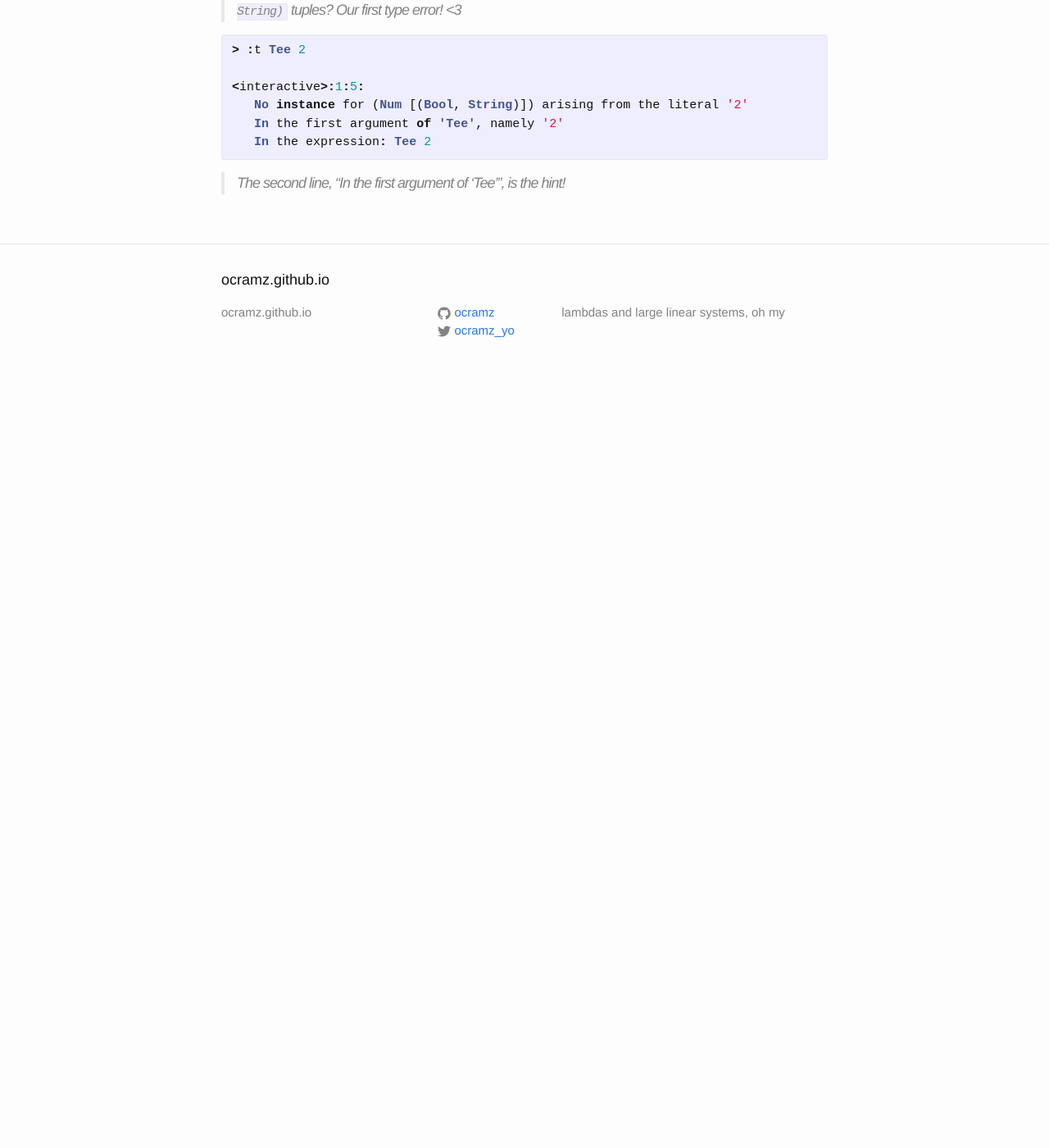
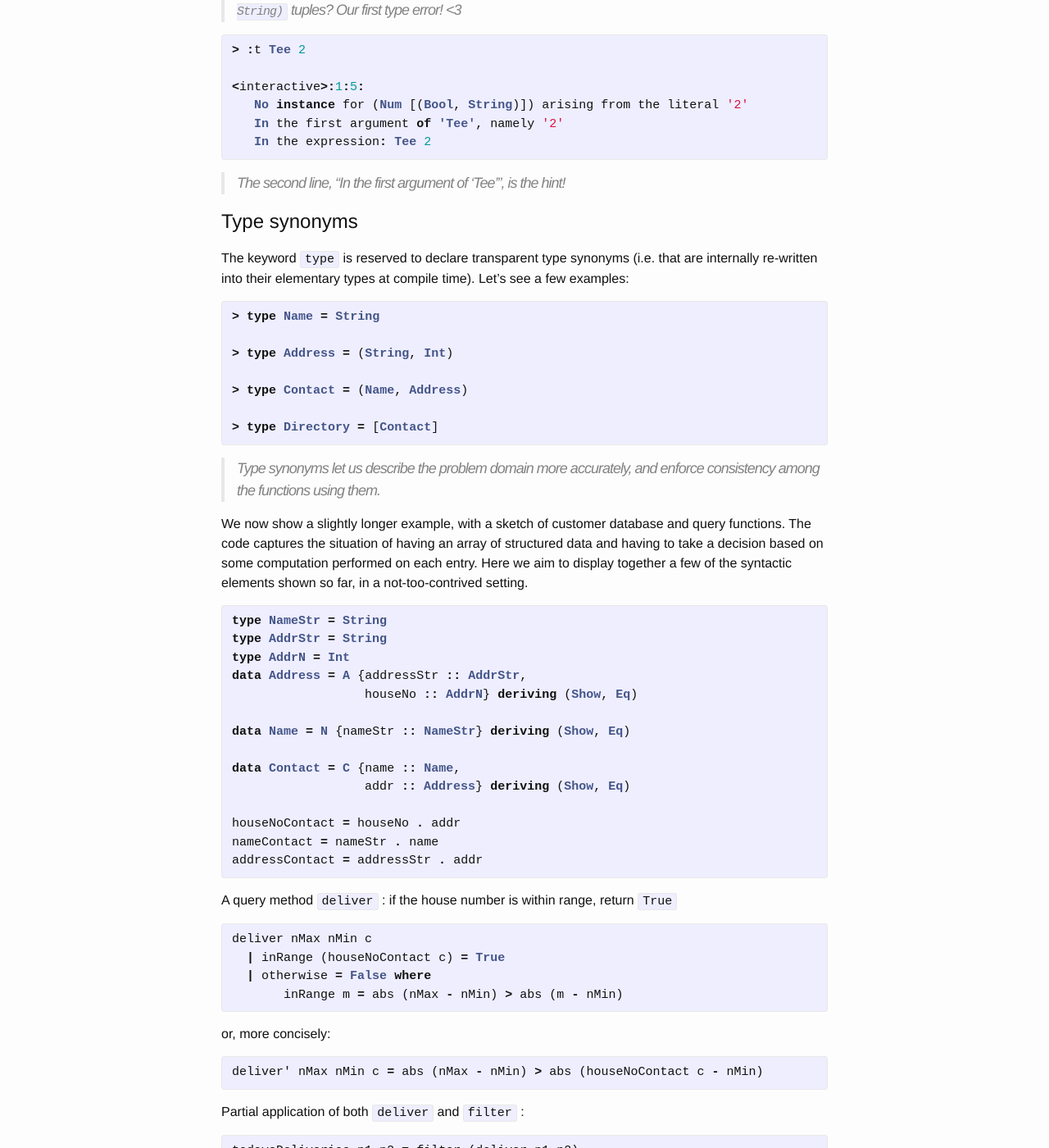
Before and after one commit to ocramz/ocramz.github.io, a Jekyll site: the page built from _posts/2015-08-21-haskell-tut-v1.markdown, in a window 1280 px wide and 1400 px high, scrolled down 12908 px. Shown: the whole window at 82% size. Built offline with Jekyll 4.4.1, drawn with Linux system fonts in a browser that asks for light colours; Markdown is read by kramdown in place of the engine named in the settings; formulas are drawn with MathJax 3; before the commit the page ends 13383 px from its top, so only the background shows below that; some of the changed text lies outside the part shown.

Commit message:
blog update

```diff
--- a/_posts/2015-08-21-haskell-tut-v1.markdown
+++ b/_posts/2015-08-21-haskell-tut-v1.markdown
@@ -586,8 +586,153 @@ Next, we access an internal field in a purely functional style, by composition o
 
 > The second line, "In the first argument of 'Tee'", is the hint!
 
+# Type synonyms
+
+The keyword `type` is reserved to declare transparent type synonyms (i.e. that are internally re-written into their elementary types at compile time). Let's see a few examples:
+
+{% highlight haskell %}
+> type Name = String
+
+> type Address = (String, Int)
+
+> type Contact = (Name, Address)
+
+> type Directory = [Contact]
+{% endhighlight %}
+
+> Type synonyms let us describe the problem domain more accurately, and enforce consistency among the functions using them.
+
+We now show a slightly longer example, with a sketch of customer database and query functions. The code captures the situation of having an array of structured data and having to take a decision based on some computation performed on each entry. Here we aim to display together a few of the syntactic elements shown so far, in a not-too-contrived setting.
+
+{% highlight haskell %}
+type NameStr = String
+type AddrStr = String
+type AddrN = Int
+data Address = A {addressStr :: AddrStr,
+                  houseNo :: AddrN} deriving (Show, Eq)
+
+data Name = N {nameStr :: NameStr} deriving (Show, Eq)
+
+data Contact = C {name :: Name,
+                  addr :: Address} deriving (Show, Eq)
+
+houseNoContact = houseNo . addr
+nameContact = nameStr . name
+addressContact = addressStr . addr
+{% endhighlight %}
+
+A query method `deliver` : if the house number is within range, return `True`
+
+{% highlight haskell %}
+deliver nMax nMin c
+  | inRange (houseNoContact c) = True
+  | otherwise = False where
+       inRange m = abs (nMax - nMin) > abs (m - nMin)
+{% endhighlight %}
+
+or, more concisely:
+
+{% highlight haskell %}
+deliver' nMax nMin c = abs (nMax - nMin) > abs (houseNoContact c - nMin)
+{% endhighlight %}
+
+Partial application of both `deliver` and `filter` :
+
+{% highlight haskell %}
+todaysDeliveries n1 n2 = filter (deliver n1 n2)
+{% endhighlight %}
+
+We can now load the previous code snippet in GHCi and see the signature of today's delivery list, mapping from two house numbers and a list of contacts to the subset of the original contact list whose house number lies within the range.
+
+{% highlight haskell %}
+> :t todaysDeliveries
+todaysDeliveries :: AddrN -> AddrN -> [Contact] -> [Contact]
+{% endhighlight %}
+
+> Haskell uses a _decidable_ type system (the Hindley-Milner system) which allows the type-checking algorithm to always terminate without the user having to supply type annotations; in the above example we see the utility of this: using partial application wisely, we can achieve the desired signature function very concisely.
+
+> Concise code has very far-reaching implications than just "looking clever": it greatly simplifies reasoning, correctness checks, refactoring and knowledge propagation. This is one of the many examples in which Haskell's theoretical foundations enable very practical advantages.
+
+An example data entry for the delivery example above:
+
+{% highlight haskell %}
+name1 = N "John Doe"
+addr1 = A "Potato St." 42
+contact1 = C name1 addr1
+
+> :t contact1
+contact1 :: Contact
+{% endhighlight %}
+
+# Algebraic types
+
+We have already seen an instance of an algebraic datatype (ADT): `Bool` can have two mutually exclusive values.
+
+{% highlight haskell %}
+> data Bool = True | False
+
+> data PS = Tri | Cir | Sqr | Crs
+{% endhighlight %}
+
+
+# Polymorphic types
+Polymorphic types can be thought of a labeled scaffolding for more elementary types; in the following example we show how the constructor `Pt a a` can be specialized to cater for various needs:
+
+{% highlight haskell %}
+> data Point a = Pt a a
+
+> :t Pt 2 3
+Pt 2 3 :: Num a => Point a
+
+> :t Pt 'c' 'd'
+Pt 'c' 'd' :: Point Char
+
+> let inside p1 p2 = let normP (Pt x y) = x^2 + y^2 in normP p1 < normP p2
+
+> :t inside
+inside :: (Ord a, Num a) => Point a -> Point a -> Bool
+{% endhighlight %}
+
+A simple polymorphic datatype to represent a computation that can fail is `Maybe a`:
+
+{% highlight haskell %}
+> data Maybe a = Nothing | Just a
+{% endhighlight %}
+
+For example, we can implement a simple "safe division", as follows
+
+{% highlight haskell %}
+safeDiv a b
+  | b /= 0 = Just ( a/b )
+  | otherwise = Nothing
+
+> :t safeDiv
+safeDiv :: (Eq a, Fractional a) => a -> a -> Maybe a
+{% endhighlight %}
+
+> The `Maybe a` type is a simple way to treat _errors as values_, and to perform further computation on them, rather than letting the program fail and stop.
+
+# Recursive types
+
+Next, we introduce a handy binary tree type `Tree a`, which can be either a "leaf" `L` carrying a type `a`, i.e. `L a`, or a ``branch'' `B` carrying two `Tree a`'s.
+
+{% highlight haskell %}
+> data Tree a = L a | B (Tree a) (Tree a) deriving Show
+
+> :t L
+L :: a -> Tree a
+
+> :t B
+B :: Tree a -> Tree a -> Tree a
+
+> let leaf1 = L 15
+
+> let leaf2 = L 27
+
+> B leaf1 leaf2
+B (L 15) (L 27)
+{% endhighlight %}
 
 
 {% highlight haskell %}
-
 {% endhighlight %}
```
Also changed, not shown: 2 other files.
